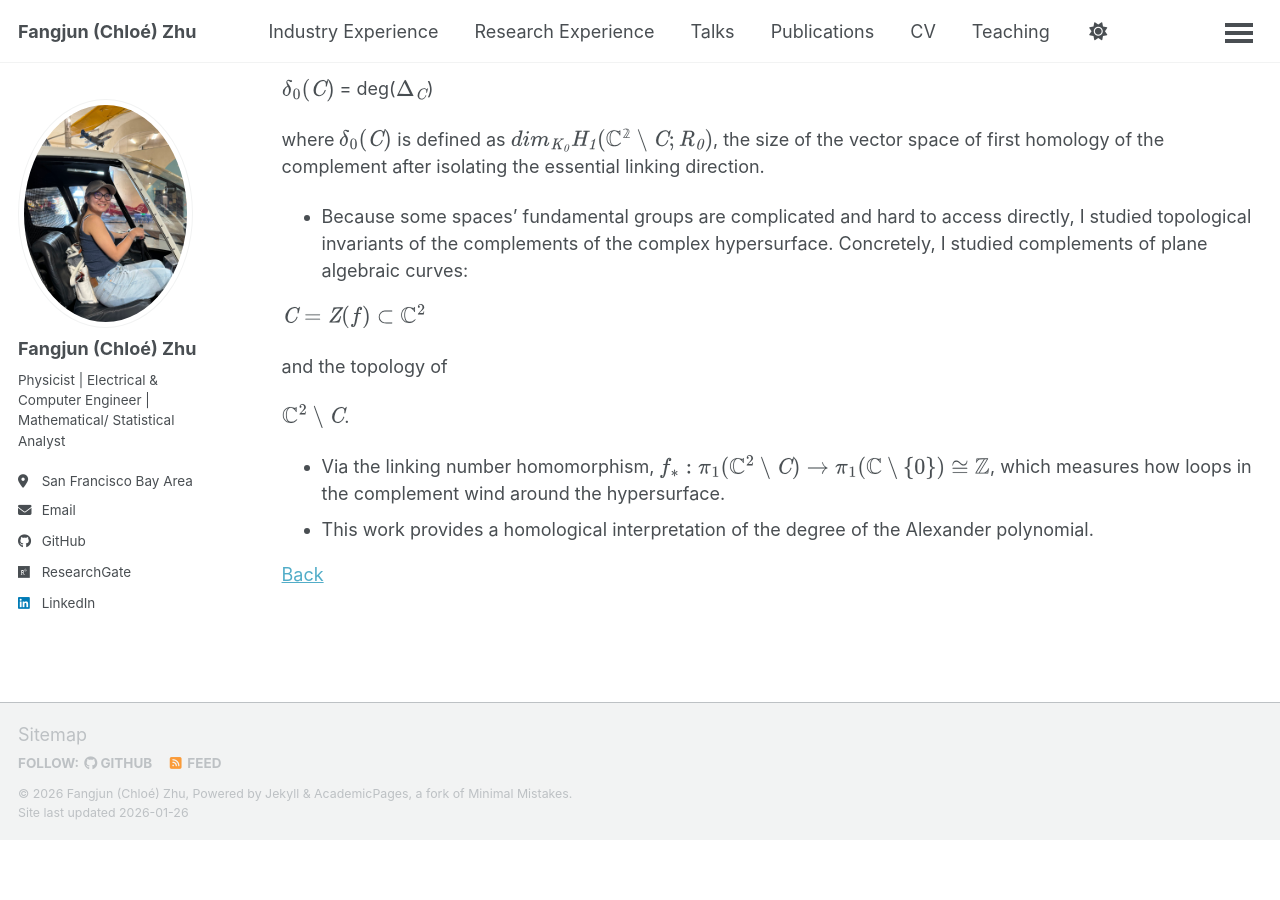
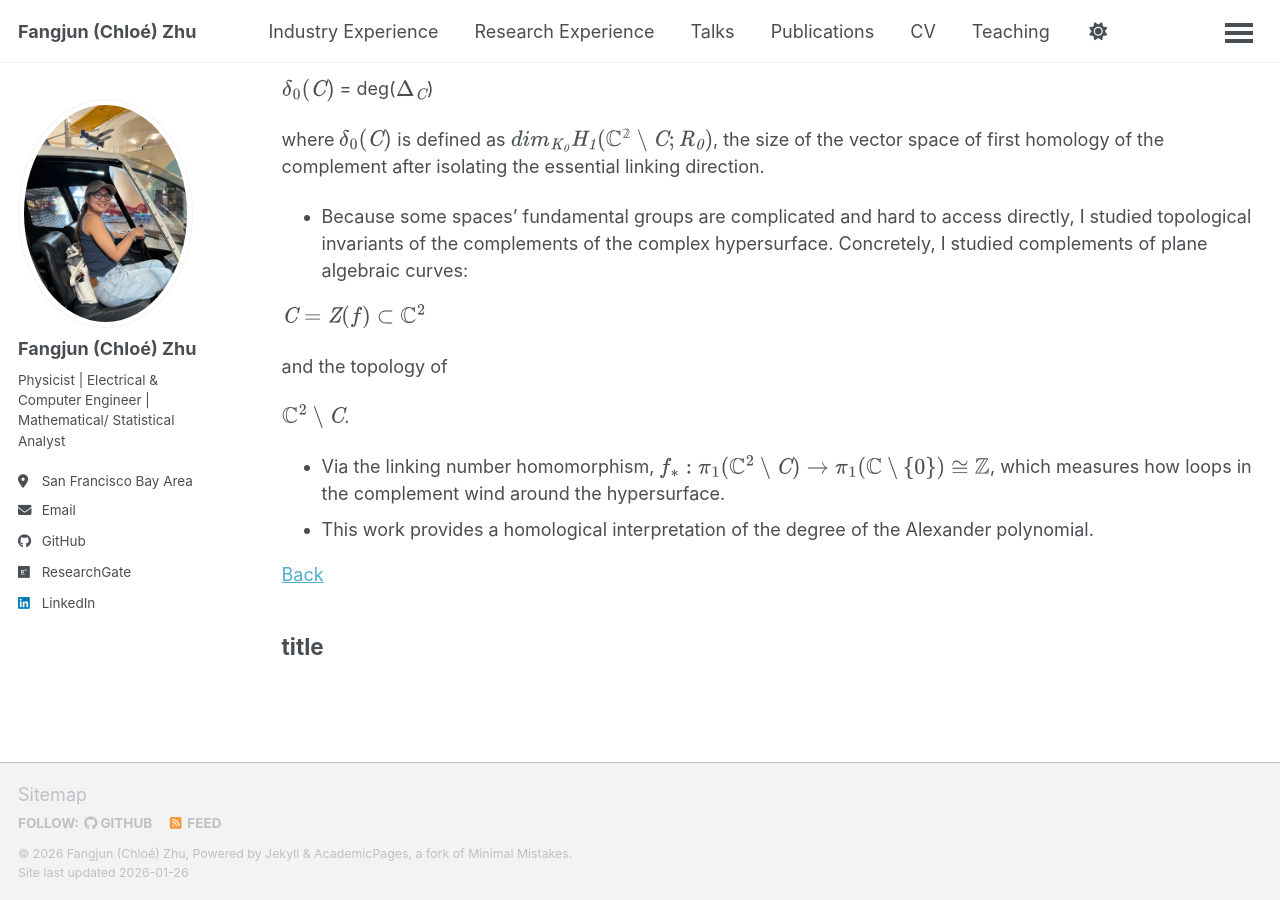
Before and after one commit to ChloeZhu1/ChloeZhu1.github.io, a Jekyll site: the page built from _pages/math.md, in a window 1280 px wide and 900 px high, scrolled down 1796 px. Built offline with Jekyll 4.4.1, drawn with Linux system fonts in a browser that asks for light colours; a script bundle is joined from its source files by our own code; library files that are not in the unit come from our copies; before the commit the page ends 2636 px from its top, so only the background shows below that.

Commit message:
Update math.md

```diff
--- a/_pages/math.md
+++ b/_pages/math.md
@@ -61,3 +61,5 @@ $\mathbb{C}^2\setminus\mathit{C}$.
 * This work provides a homological interpretation of the degree of the Alexander polynomial.
 
 [Back](https://chloezhu1.github.io/research-experience/#topoi)
+
+<h2 id="Gaus">title</h2>
```
